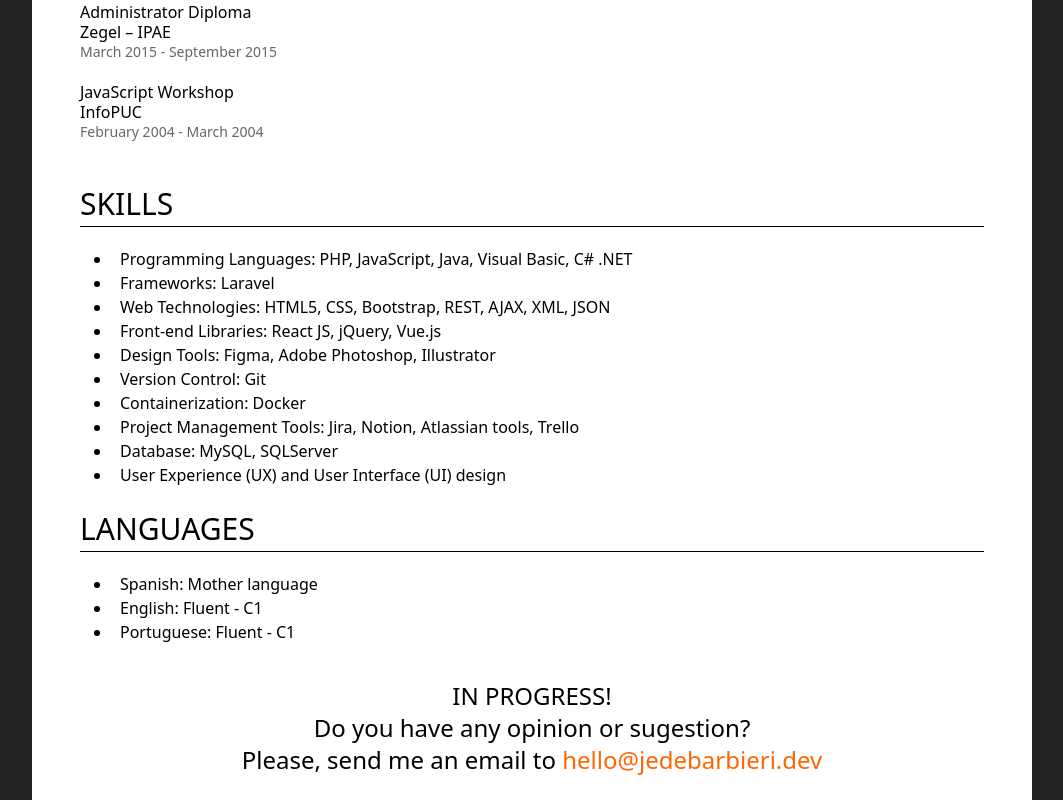
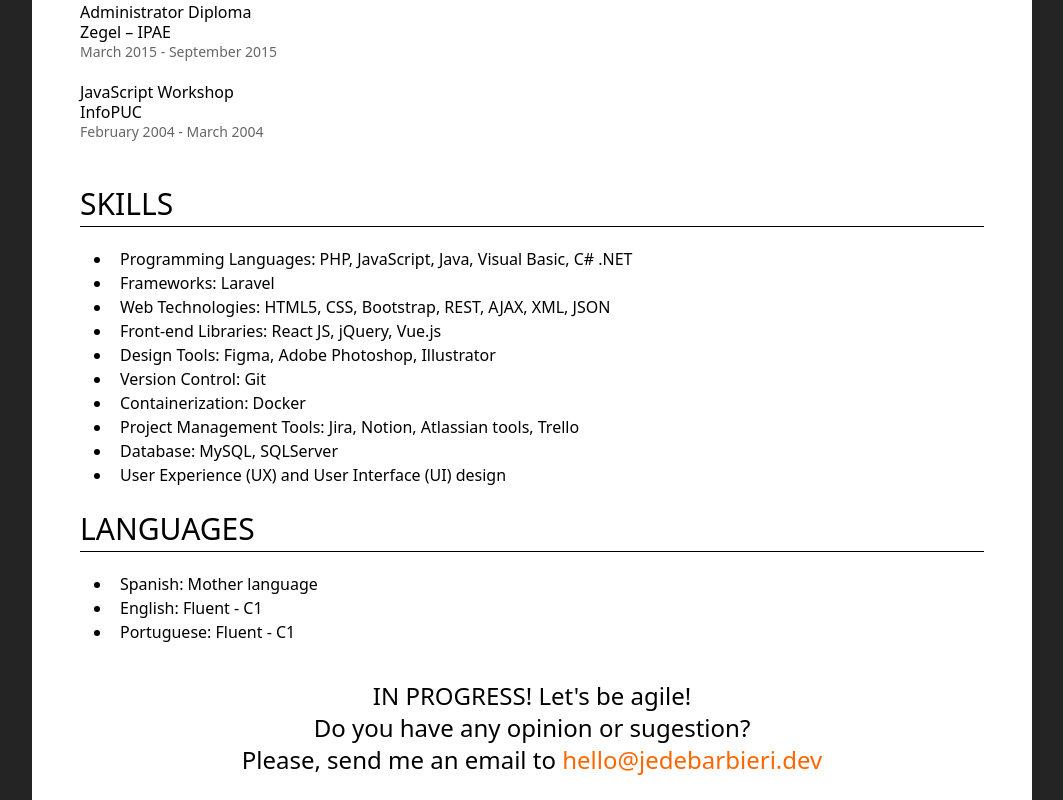
Before and after one commit to jedebarbieri/jedebarbieri.dev, a React (Vite) app: page / in a window 1280 px wide. Shown: the part 2924-3724 px from the top of the page, without its empty margins (108-1171 px from the left). Built offline with nearby package versions, Linux system fonts and the light colour scheme.

Commit message:
"let´s be agile" message

```diff
--- a/src/App.jsx
+++ b/src/App.jsx
@@ -225,7 +225,7 @@ const App = () => {
                 </ul>
             </Section>
             <div className="text-center text-2xl mt-6">
-                <div>IN PROGRESS!</div>
+                <div>IN PROGRESS! Let's be agile!</div>
                 <div>Do you have any opinion or sugestion? <br/> Please, send me an email to <a href="mailto:hello@jedebarbieri.dev">hello@jedebarbieri.dev</a></div>
             </div>
         </main>
```
